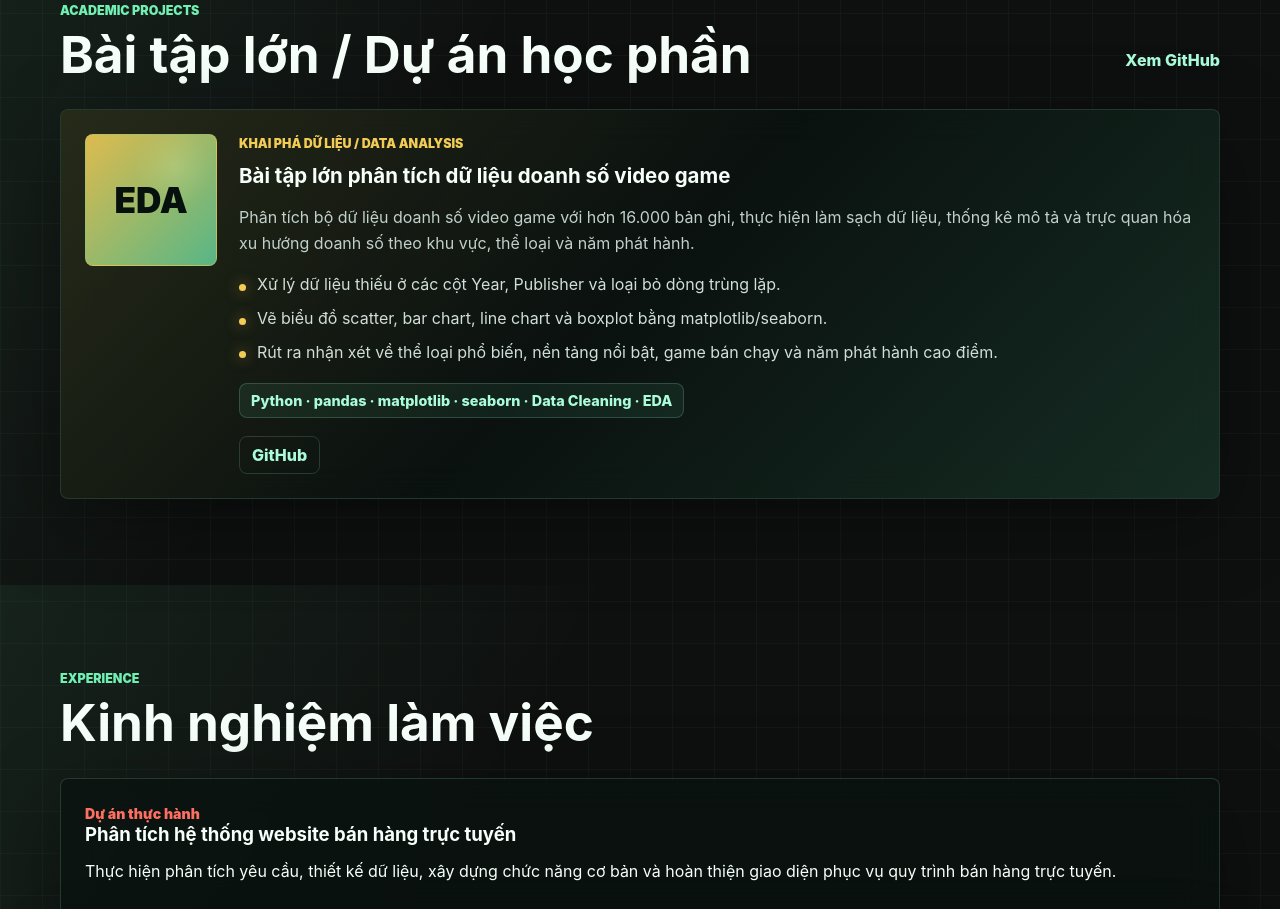
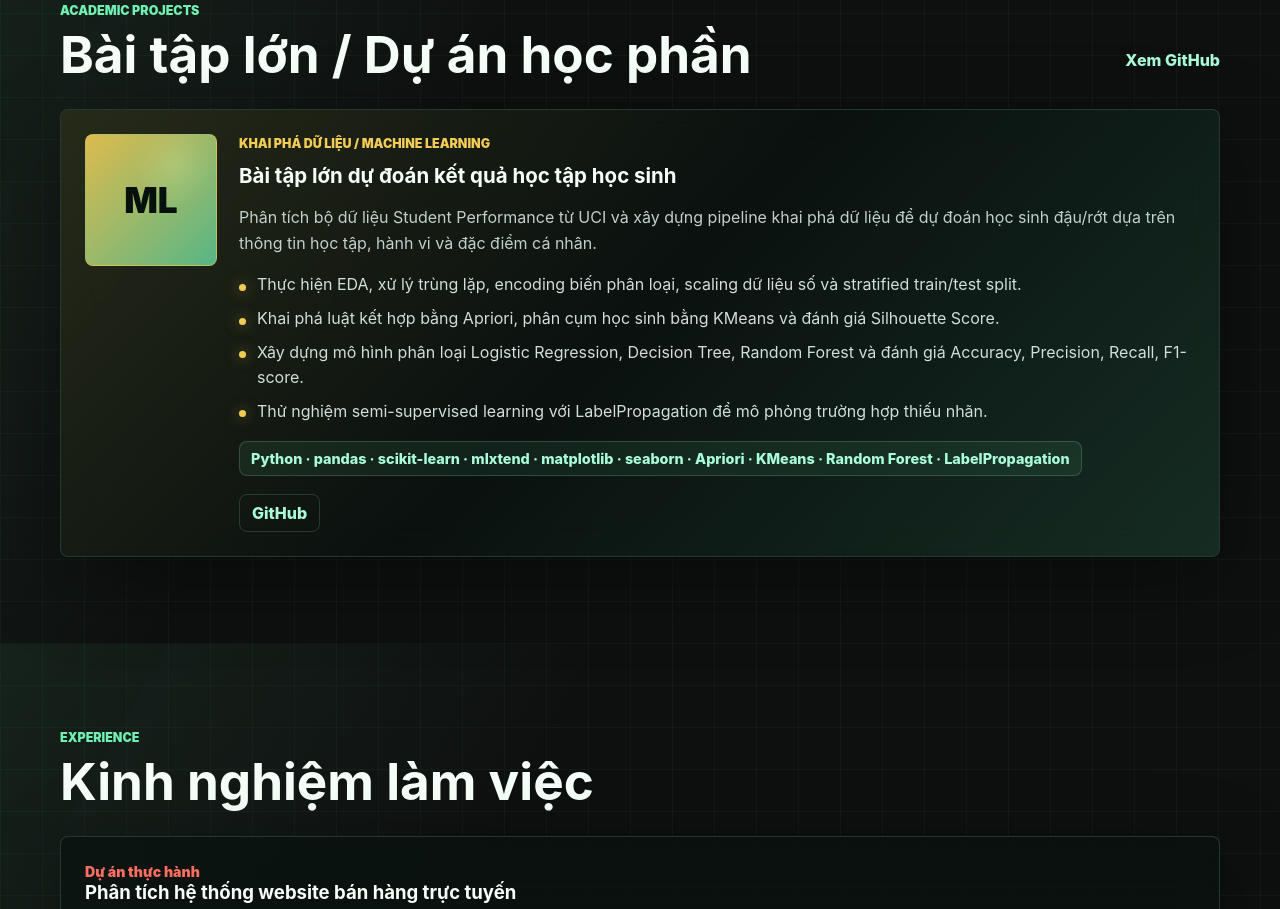
Before and after one commit to xuanbackhoaibu/profile, a website: page index.html in a window 1280 px wide. Shown: the part 4775-5684 px from the top of the page. Drawn offline with Linux system fonts and the light colour scheme.

Commit message:
Update data mining project to student performance

```diff
--- a/index.html
+++ b/index.html
@@ -355,27 +355,28 @@
             <p class="eyebrow">Academic Projects</p>
             <h2>Bài tập lớn / Dự án học phần</h2>
           </div>
-          <a class="text-link" href="https://github.com/xuanbackhoaibu/khaiphadulieu.git">Xem GitHub</a>
+          <a class="text-link" href="https://github.com/xuanbackhoaibu/student_performance.git">Xem GitHub</a>
         </div>
 
         <div class="academic-grid">
           <article class="academic-card">
-            <div class="academic-card__icon" aria-hidden="true">EDA</div>
+            <div class="academic-card__icon" aria-hidden="true">ML</div>
             <div>
-              <p class="project-type">Khai phá dữ liệu / Data Analysis</p>
-              <h3>Bài tập lớn phân tích dữ liệu doanh số video game</h3>
+              <p class="project-type">Khai phá dữ liệu / Machine Learning</p>
+              <h3>Bài tập lớn dự đoán kết quả học tập học sinh</h3>
               <p>
-                Phân tích bộ dữ liệu doanh số video game với hơn 16.000 bản ghi, thực hiện làm sạch
-                dữ liệu, thống kê mô tả và trực quan hóa xu hướng doanh số theo khu vực, thể loại và năm phát hành.
+                Phân tích bộ dữ liệu Student Performance từ UCI và xây dựng pipeline khai phá dữ liệu
+                để dự đoán học sinh đậu/rớt dựa trên thông tin học tập, hành vi và đặc điểm cá nhân.
               </p>
               <ul class="feature-list">
-                <li>Xử lý dữ liệu thiếu ở các cột Year, Publisher và loại bỏ dòng trùng lặp.</li>
-                <li>Vẽ biểu đồ scatter, bar chart, line chart và boxplot bằng matplotlib/seaborn.</li>
-                <li>Rút ra nhận xét về thể loại phổ biến, nền tảng nổi bật, game bán chạy và năm phát hành cao điểm.</li>
+                <li>Thực hiện EDA, xử lý trùng lặp, encoding biến phân loại, scaling dữ liệu số và stratified train/test split.</li>
+                <li>Khai phá luật kết hợp bằng Apriori, phân cụm học sinh bằng KMeans và đánh giá Silhouette Score.</li>
+                <li>Xây dựng mô hình phân loại Logistic Regression, Decision Tree, Random Forest và đánh giá Accuracy, Precision, Recall, F1-score.</li>
+                <li>Thử nghiệm semi-supervised learning với LabelPropagation để mô phỏng trường hợp thiếu nhãn.</li>
               </ul>
-              <div class="stack">Python · pandas · matplotlib · seaborn · Data Cleaning · EDA</div>
+              <div class="stack">Python · pandas · scikit-learn · mlxtend · matplotlib · seaborn · Apriori · KMeans · Random Forest · LabelPropagation</div>
               <div class="project-actions">
-                <a href="https://github.com/xuanbackhoaibu/khaiphadulieu.git">GitHub</a>
+                <a href="https://github.com/xuanbackhoaibu/student_performance.git">GitHub</a>
               </div>
             </div>
           </article>
```
Also changed, not shown: files/CV-Tran-Xuan-Bac.html (+11 -6 lines).
